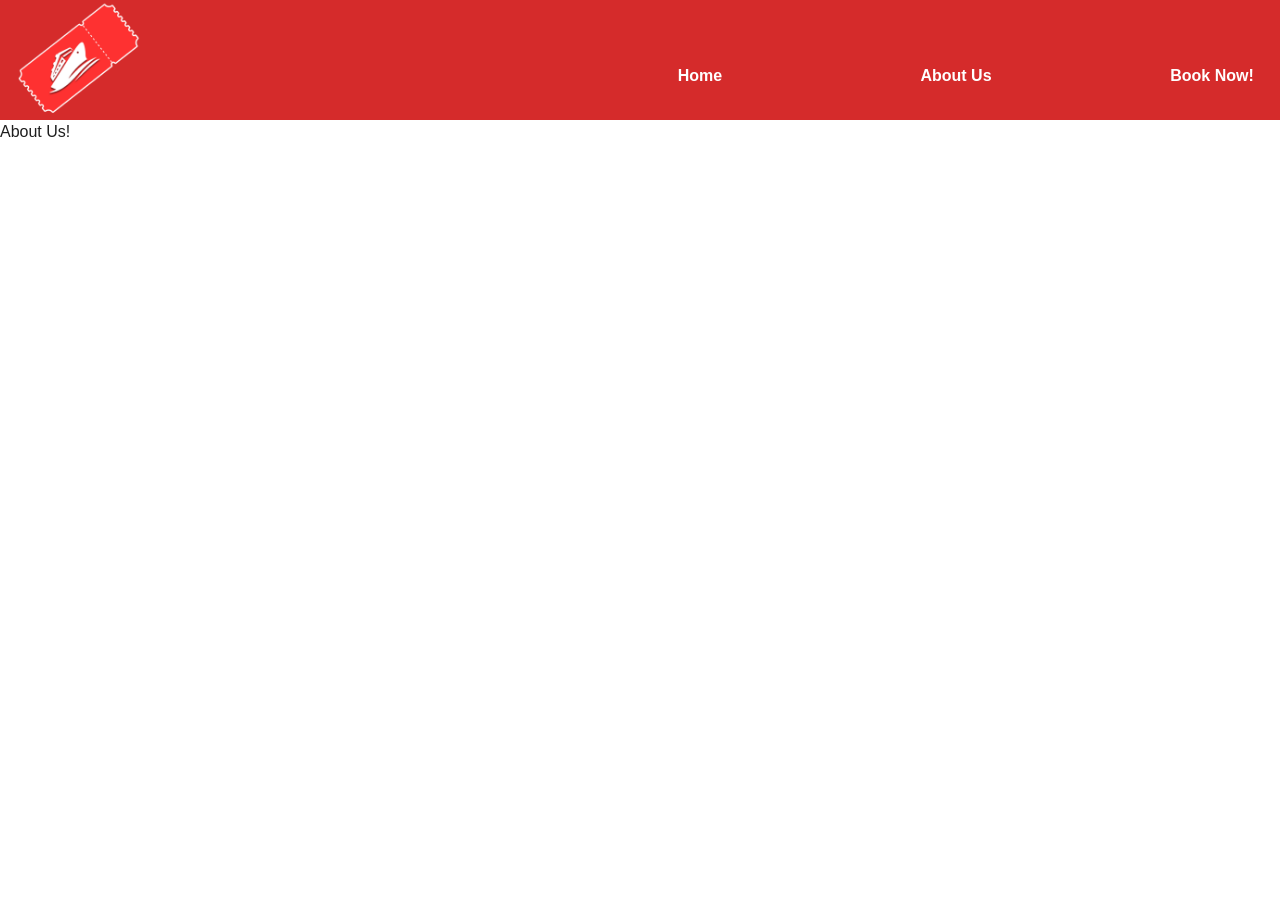
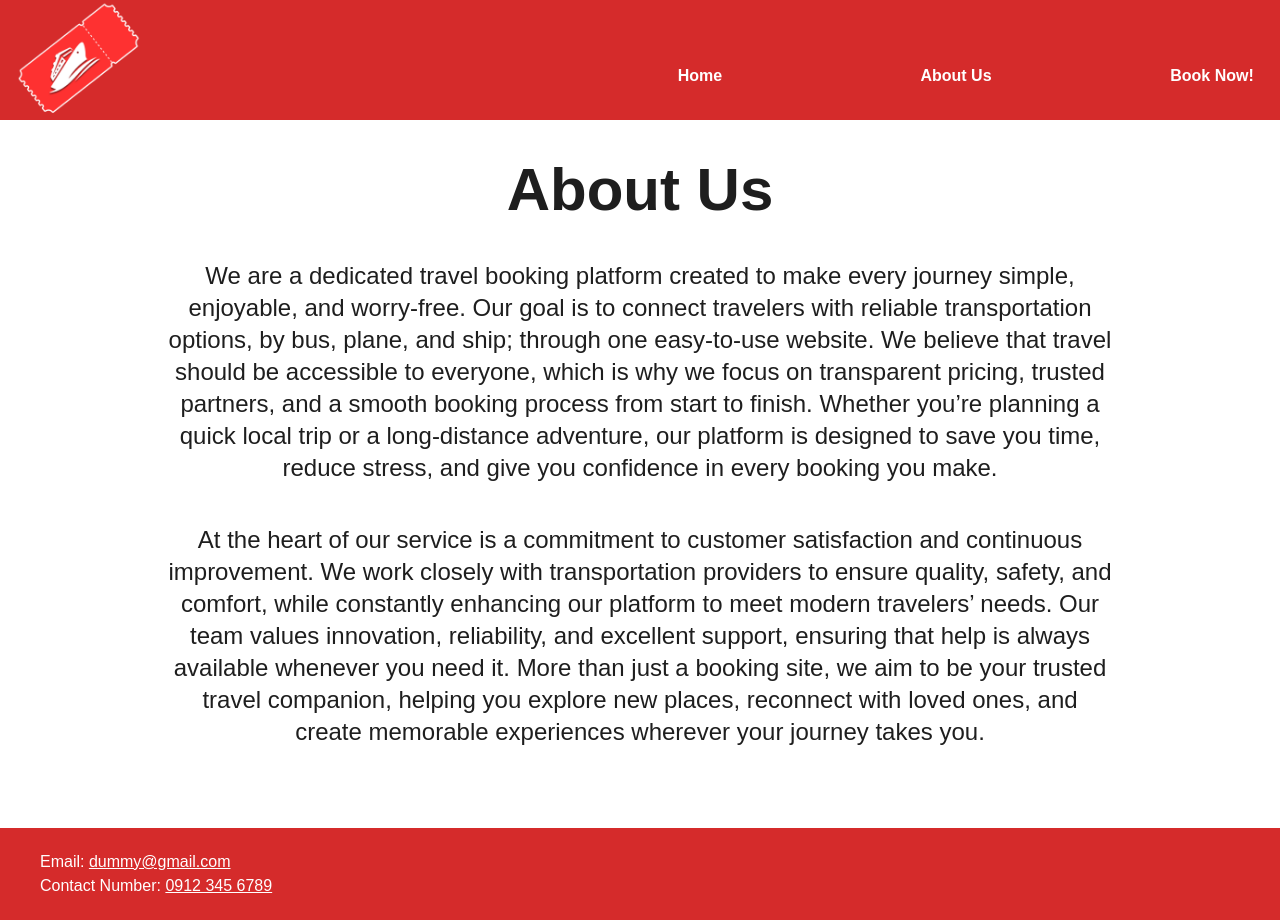
Before and after one commit to barrosaur/online-ticketing, a Next.js app: page /about_us in a window 1280 px wide. Before the commit the page ends 800 px from the top, so only its background shows below. Built offline with nearby package versions, Linux system fonts and the light colour scheme.

Commit message:
about us page done

```diff
--- a/src/app/about_us/page.tsx
+++ b/src/app/about_us/page.tsx
@@ -1,7 +1,25 @@
 export default function AboutUsPage() {
   return (
-    <div>
-      About Us!
+    <div className="flex justify-center items-center h-screen flex-col px-10 overflow-x-hidden">
+      <h1 className="font-bold text-6xl pb-10 mt-10">About Us</h1>
+      <p className="text-center mx-32 mb-10 text-2xl">
+        We are a dedicated travel booking platform created to make every journey simple, enjoyable, and worry-free. Our goal is
+        to connect travelers with reliable transportation options, by bus, plane, and ship; through one easy-to-use website. We
+        believe that travel should be accessible to everyone, which is why we focus on transparent pricing, trusted partners, and
+        a smooth booking process from start to finish. Whether you’re planning a quick local trip or a long-distance adventure,
+        our platform is designed to save you time, reduce stress, and give you confidence in every booking you make.
+      </p>
+      <p className="text-center mx-32 mb-10 text-2xl">
+        At the heart of our service is a commitment to customer satisfaction and continuous improvement. We work closely with
+        transportation providers to ensure quality, safety, and comfort, while constantly enhancing our platform to meet modern
+        travelers’ needs. Our team values innovation, reliability, and excellent support, ensuring that help is always available
+        whenever you need it. More than just a booking site, we aim to be your trusted travel companion, helping you explore new
+        places, reconnect with loved ones, and create memorable experiences wherever your journey takes you.
+      </p>
+      <footer className="bg-(--red) w-screen px-10 mt-10 flex flex-col text-white justify-center h-44">
+        <p>Email: <span className="underline">dummy@gmail.com</span></p>
+        <p>Contact Number: <span className="underline">0912 345 6789</span></p>
+      </footer>
     </div>
   );
 }
```
